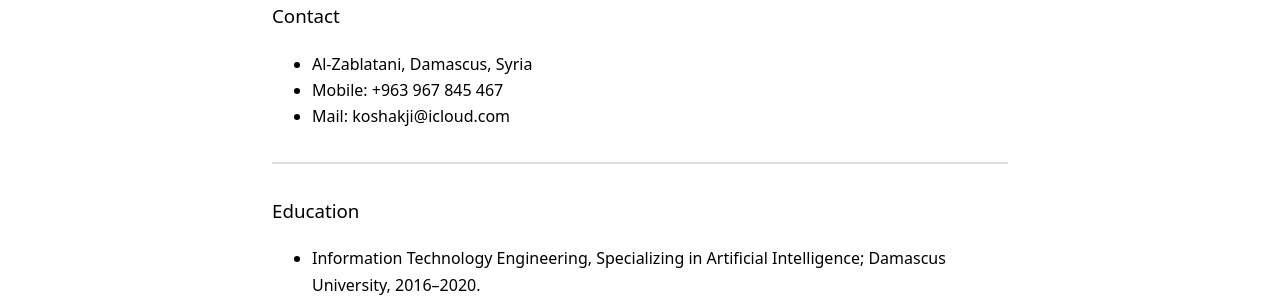
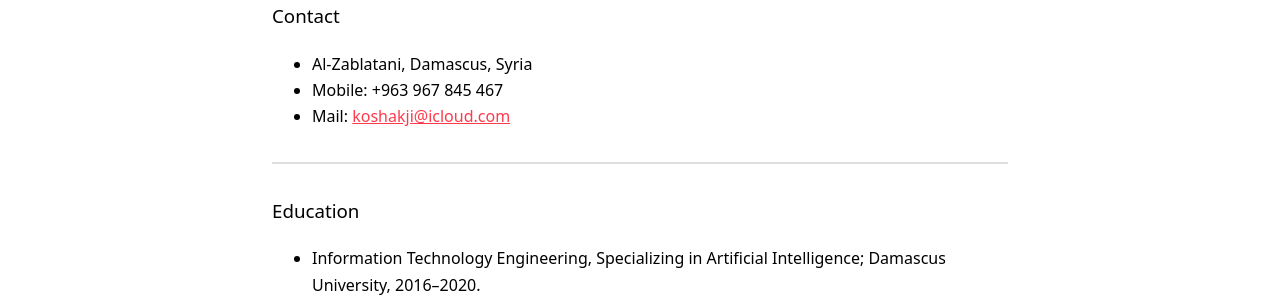
Before and after one commit to koshakji/koshakji.github.io, a Jekyll site: the page built from resume.md, in a window 1280 px wide. Shown: the part 267-567 px from the top of the page. Built offline with Jekyll 4.4.1, drawn with Linux system fonts in a browser that asks for light colours; our own code applies the rules of GitHub Pages for plain Markdown files; part of the change alters nothing that is shown.

```diff
--- a/resume.md
+++ b/resume.md
@@ -6,7 +6,7 @@ permalink: "/resume"
 ### Contact
 - Al-Zablatani, Damascus, Syria
 - Mobile: +963 967 845 467
-- Mail: koshakji@icloud.com
+- Mail: [koshakji@icloud.com](mailto:koshakji@icloud.com)
 
 --------
 ### Education
```
